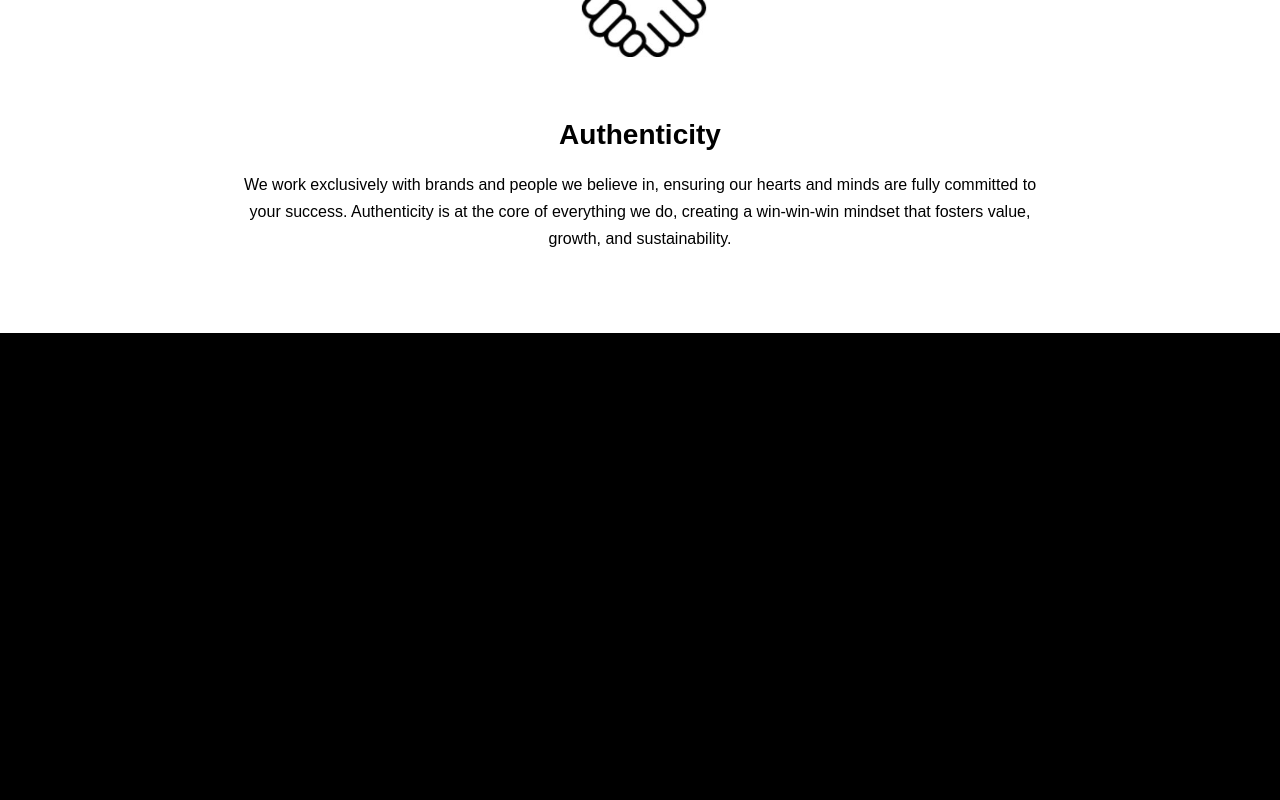
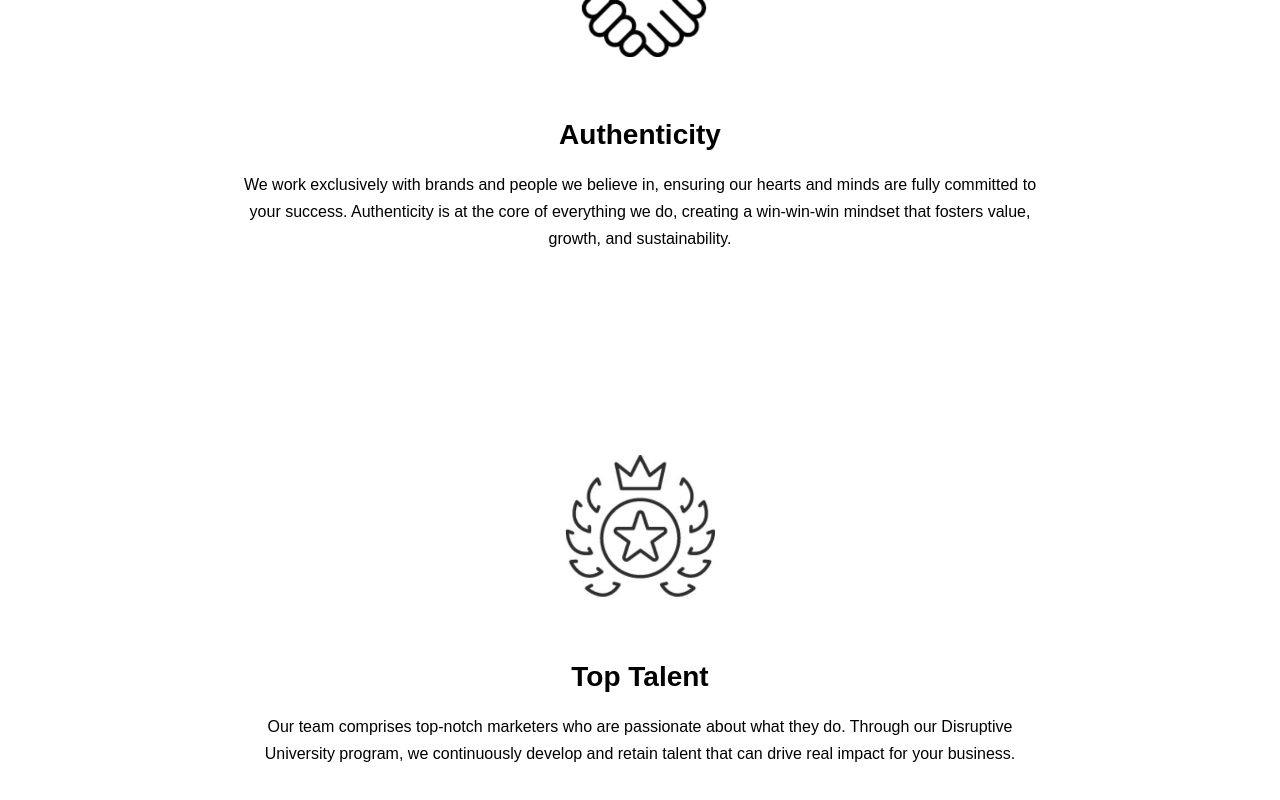
Before and after one commit to Molly256/disruptivewebsite, a Next.js app: page / in a window 1280 px wide. Shown: the part 7526-8326 px from the top of the page. Before the commit the page ends 7859 px from the top, so only its background shows below. Built offline with nearby package versions, Linux system fonts and the light colour scheme.

Commit message:
Add white section with ad spend and agency intro

```diff
--- a/app/page.js
+++ b/app/page.js
@@ -187,6 +187,13 @@ return (
 <p style={{fontSize: '16px',fontWeight: '400',color: '#000',lineHeight: '1.7',maxWidth: '800px',margin: '0 auto'}}>We work exclusively with brands and people we believe in, ensuring our hearts and minds are fully committed to your success. Authenticity is at the core of everything we do, creating a win-win-win mindset that fosters value, growth, and sustainability.</p>
 </div>
 </section>
+<section style={{background: '#fff',width: '100vw',marginLeft: 'calc(-50vw + 50%)',padding: '50px 20px 80px'}}>
+<div style={{ maxWidth: '1200px', margin: '0 auto', textAlign: 'center' }}>
+<img src="/toptalent.png" alt="Top Talent" style={{width: '400px',height: 'auto',margin: '0 auto 36px'}} />
+<h3 style={{fontSize: '28px',fontWeight: '700',color: '#000',marginBottom: '20px'}}>Top Talent</h3>
+<p style={{fontSize: '16px',fontWeight: '400',color: '#000',lineHeight: '1.7',maxWidth: '800px',margin: '0 auto'}}>Our team comprises top-notch marketers who are passionate about what they do. Through our Disruptive University program, we continuously develop and retain talent that can drive real impact for your business.</p>
+</div>
+</section>
 </main>
 )
 }
```
